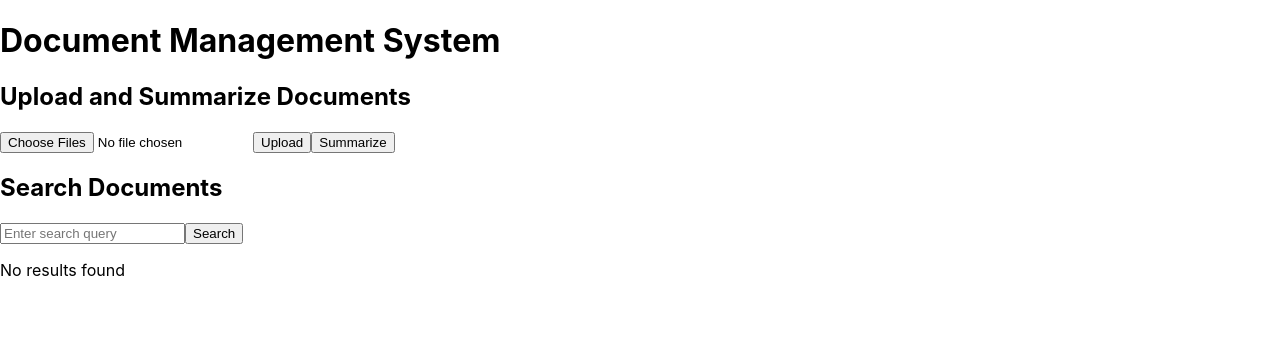
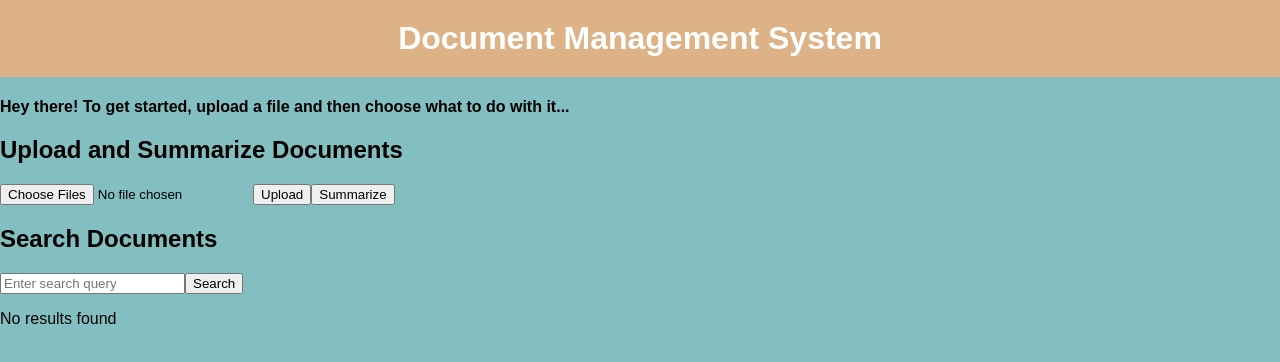
Before and after one commit to kdesai58/CMS_webpage, a React (Create React App) app in the folder my-cms-frontend/: page / in a window 1280 px wide. Shown: the top 362 px of the page. Built offline with nearby package versions, Linux system fonts and the light colour scheme.

Commit message:
Added color and heading to webpage in App.js

```diff
--- a/my-cms-frontend/src/App.js
+++ b/my-cms-frontend/src/App.js
@@ -6,6 +6,9 @@ function App() {
     return (
         <div>
             <h1>Document Management System</h1>
+            <b>
+                <p>Hey there! To get started, upload a file and then choose what to do with it...</p>
+            </b>
             <UploadPage />
             <SearchPage />
         </div>
--- a/my-cms-frontend/src/index.css
+++ b/my-cms-frontend/src/index.css
@@ -1,10 +1,27 @@
 body {
   margin: 0;
-  font-family: -apple-system, BlinkMacSystemFont, 'Segoe UI', 'Roboto', 'Oxygen',
-    'Ubuntu', 'Cantarell', 'Fira Sans', 'Droid Sans', 'Helvetica Neue',
-    sans-serif;
-  -webkit-font-smoothing: antialiased;
-  -moz-osx-font-smoothing: grayscale;
+  font-family: Arial, sans-serif;
+  margin: 0;
+  padding: 0;
+  background-color: rgb(131, 191, 193);
+}
+
+h1 {
+  color: white;
+  text-align: center;
+  margin-top: 0;
+  padding: 20px;
+  background-color: #dcb286;
+}
+
+.footer {
+  background-color: #dcb286;
+  color: black;
+  text-align: center;
+  padding: 10px;
+  left: 0;
+  bottom: 0;
+  width: 100%;
 }
 
 code {
```
Also changed, not shown: my-cms-frontend/src/App copy.js (deleted, +0 -15 lines).
